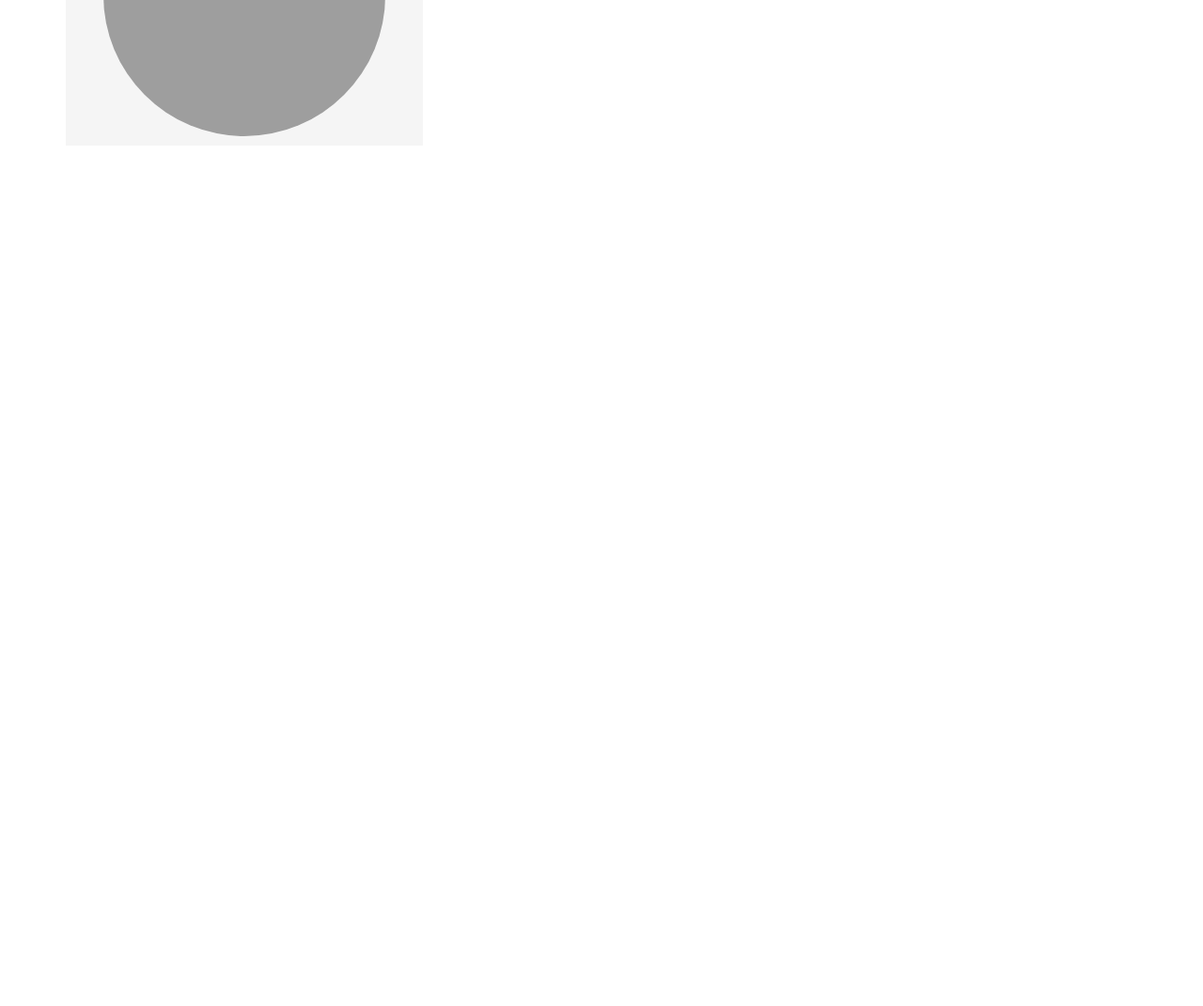
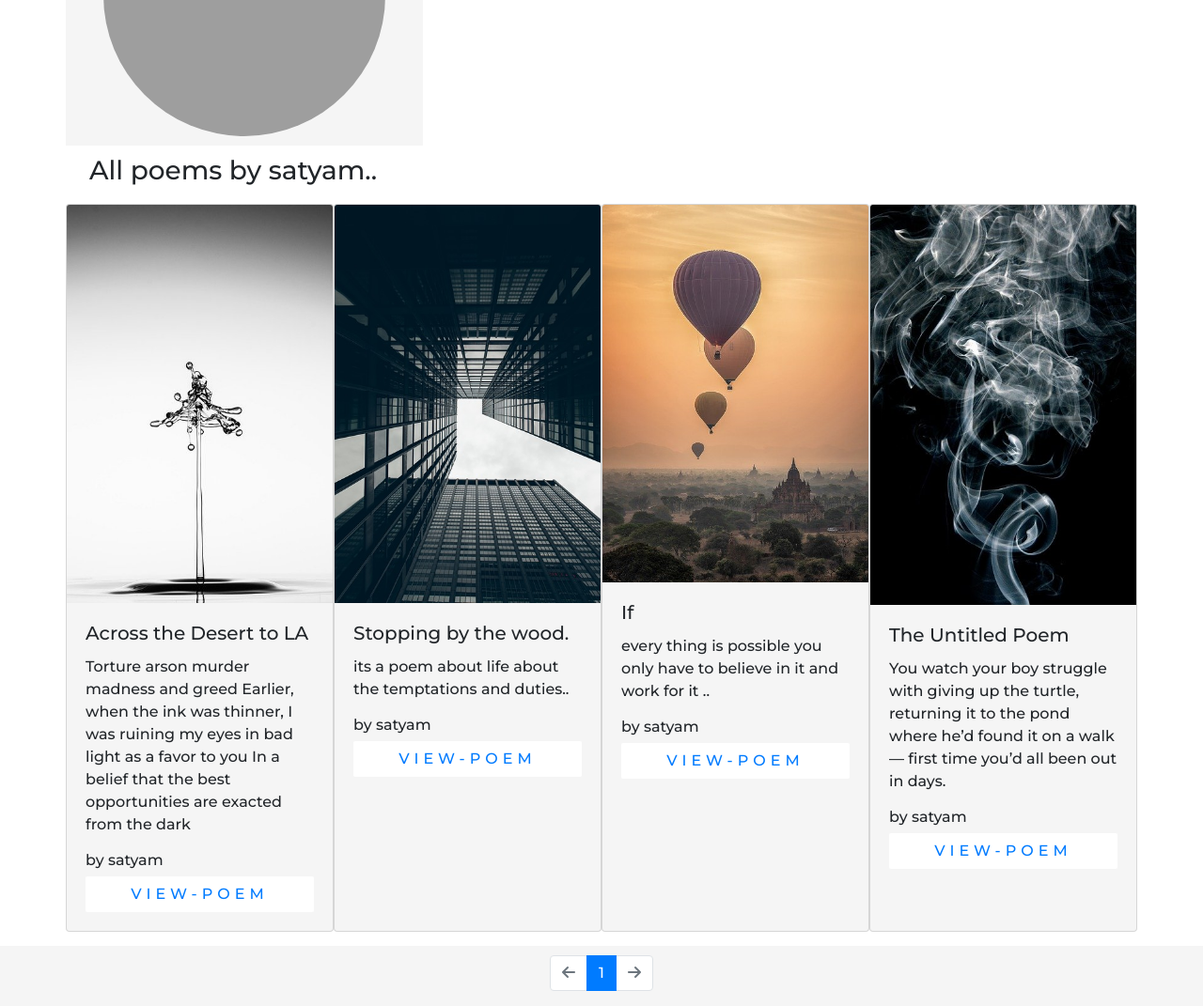
Before and after one commit to satya-sudo/POEMS-POETS, a Django app: page /profile/3 in a window 1280 px wide. Shown: the part 269-1340 px from the top of the page at 94% size. Before the commit the page ends 414 px from the top, so only its background shows below. Run offline with Django 3.2, Linux system fonts and the light colour scheme; data comes from the database, SQL or seed files in the repository; both versions use the stored data as it was after the commit; some libraries are stand-ins or nearby versions; grey boxes are pictures that could not be loaded.

Commit message:
worked on the landing page

```diff
--- a/poems/admin.py
+++ b/poems/admin.py
@@ -2,9 +2,10 @@ from django.contrib import admin
 
 # importing models
 
-from .models import User,User_profile,Poem,Comment
+from .models import User,User_profile,Poem,Comment,Library
 
 admin.site.register(User)
 admin.site.register(User_profile)
 admin.site.register(Poem)
 admin.site.register(Comment)
+admin.site.register(Library)
--- a/poems/models.py
+++ b/poems/models.py
@@ -18,6 +18,7 @@ class Poem(models.Model):
     title = models.CharField(blank=True,default='The Untitled Poem',max_length=30)
     discription = models.TextField(blank=True)
     content = models.TextField()
+    cover_image =  models.ImageField(upload_to='images/',default='images/stock.jpg')
     published = models.BooleanField(default=False)
     created_on =  models.DateTimeField(auto_now_add=True)
 
@@ -26,3 +27,8 @@ class Comment(models.Model):
     poem = models.ForeignKey(Poem,on_delete=models.CASCADE,related_name='comments')
     content = models.TextField(blank=False)
     commented_on =  models.DateTimeField(auto_now_add=True)
+
+class Library(models.Model):
+    user = models.ForeignKey(User,on_delete=models.CASCADE,related_name='library')
+    poem = models.ForeignKey(Poem,on_delete=models.CASCADE)
+    added_on =  models.DateTimeField(auto_now_add=True)
--- a/poems/static/poems/index.js
+++ b/poems/static/poems/index.js
@@ -28,6 +28,21 @@ document.addEventListener('DOMContentLoaded',() =>{
     } catch (err){
         console.log(err);
     }
+    try{
+        document.querySelector('#i_ur').addEventListener('click',() => add_to_libray())
+    } catch (err){
+        console.log(err);
+    }
+    try{
+        document.querySelector('#n_ur').addEventListener('click',() => remove_from_libray())
+    } catch (err){
+        console.log(err);
+    }
+    try{
+        document.querySelector('#d_ur').addEventListener('click',() => disabled_libray())
+    } catch (err){
+        console.log(err);
+    }
 })
 
 
@@ -54,18 +69,68 @@ function commentbox(){
     x = document.querySelector('#comment-toggle');
     if (comment_pannel.style.display === 'block'){
         comment_pannel.style.display = 'none';
-        x.innerHTML =  'view-comments';
+        x.innerHTML =  '<i class="fas fa-comments"></i>';
 
     }else{
-        x.innerHTML =  'hide-comments';
+        x.innerHTML =  '<i class="far fa-comments"></i>';
         comment_pannel.style.display = 'block';
     }
 
 }
 
 
+function add_to_libray(){
+    let location_current = window.location.href;
+    let pk = location_current.split('/')[4];
+
+    fetch(location_current,{
+        method: 'PUT',
+        body: JSON.stringify({
+            type: 'add_library',
+            pk: pk
+        }),
+        credentials: 'same-origin',
+        headers: {
+            'X-CSRFToken': getCookie('csrftoken')
+        }
+    });
+    let s = document.querySelector('#i_ur');
+    s.id = 'n_ur';
+    s.innerHTML ='unLike'
+    try{
+        document.querySelector('#n_ur').addEventListener('click',() => remove_from_libray())
+    } catch (err){
+        console.log(err);
+    }
+}
 
 
+
+function remove_from_libray(){
+    let location_current = window.location.href;
+    let pk = location_current.split('/')[4];
+
+    fetch(location_current,{
+        method: 'PUT',
+        body: JSON.stringify({
+            type: 'remove_library',
+            pk: pk
+        }),
+        credentials: 'same-origin',
+        headers: {
+            'X-CSRFToken': getCookie('csrftoken')
+        }
+    });
+    let s = document.querySelector('#n_ur');
+    s.id = 'i_ur';
+    s.innerHTML = 'like'
+    //setTimeout()
+    try{
+        document.querySelector('#i_ur').addEventListener('click',() => add_to_libray())
+    } catch (err){
+        console.log(err);
+    }
+}
 
 function post_comment(){
     let comment =  document.querySelector('#comment-box-text-area').value
@@ -109,12 +174,12 @@ function post_comment(){
 function fullscreentoggle(){
     header_div = document.querySelector('#header');
     x = document.querySelector('#full-screen');
-    if (header_div.style.display === 'flex'){
+    if (header_div.style.display === 'flex' || header_div.style.display === 'inline-block'){
         header_div.style.display = 'none';
-        x.innerHTML =  'exit-fullscreen';
+        x.innerHTML =  '<i class="fas fa-compress"></i>';
 
     }else{
-        x.innerHTML =  'full-screen';
+        x.innerHTML =  '<i class="fas fa-expand"></i>';
         header_div.style.display = 'flex';
     }
 
--- a/poems/static/poems/styles.css
+++ b/poems/static/poems/styles.css
@@ -188,13 +188,14 @@ nav{
     display: flex;
     justify-content: space-around;
     width: 80%;
-
+    margin-bottom: 0%;
 
 }
 
 .tool-items li{
     list-style: None;
     cursor:pointer;
+
 }
 
 hr{
@@ -214,3 +215,35 @@ hr{
 .comment-div p {
     font-size: 18px;
 }
+
+.valer{
+    display: flex;
+}
+
+.card{
+    margin-left: 0px;
+    margin-right: 0px;
+    padding-left: 0px;
+    padding-right: 0px;
+    background-color: whitesmoke;
+    font-family: 'Montserrat', sans-serif;
+
+}
+
+.opening{
+    text-transform: uppercase;
+    font-family: 'Montserrat', sans-serif;
+    letter-spacing: 5px;
+}
+
+.cus-button-2{
+    text-transform: uppercase;
+    letter-spacing: 5px;
+    width: 100%;
+    padding: 5px;
+    border: white 2px solid;
+    border-radius: 2px;
+    background-color: white;
+    width: 100%;
+    text-align: center;
+}
--- a/poems/templates/poems/profile.html
+++ b/poems/templates/poems/profile.html
@@ -35,5 +35,70 @@
            </div>
 
         </div>
+
+        <h3 style="padding: 10px;">All poems by {{requested_user.username}}..</h3>
+
+
+        <div class="row">
+            {% for i in posts %}
+            <div class="card col-xl-3 col-lg-4 col-md-6 col-sm-6">
+                <img src="{{i.cover_image.url}}" class="card-img-top" alt="...">
+                <div class="card-body">
+                  <h5 class="card-title">{{i.title}}</h5>
+                  <p class="card-text">{{i.discription}}</p>
+                  <h6>by {{i.user.username}}</h6>
+                  <button class="cus-button-2"><a href="#" >view-poem</a></button>
+                </div>
+            </div>
+            {% empty %}
+            <h5> This user has not posted any poems yet... </h5>
+
+
+            {% endfor %}
+        </div>
+
+
+    </div>
+
+    <nav style="padding-top: 10px;
+    margin-top: 15px;">
+        <ul class="pagination">
+        {% if posts.has_previous %}
+            <li class="page-item">
+                <a href ="?page={{ posts.previous_page_number}}" class="page-link">Previous</a>
+            </li>
+        {% else %}
+            <li class="page-item disabled">
+                <span class="page-link"><i class="fas fa-arrow-left"></i></span>
+            </li>
+        {% endif %}
+
+        {% for i in posts.paginator.page_range %}
+            {% if i == posts.number %}
+                <li class="page-item active">
+                <span class="page-link">
+                  {{ i }}
+                <span class="sr-only">(current)</span>
+                </span>
+                </li>
+            {% else %}
+                <li class="page-item"><a class="page-link" href="?page={{ i }}">{{ i }}</a></li>
+            {% endif %}
+
+        {% endfor %}
+        {% if posts.has_next %}
+            <li class="page-item">
+                <a href ="?page={{ posts.next_page_number }}" class="page-link">Next</a>
+            </li>
+        {% else %}
+            <li class="page-item disabled">
+                <span class="page-link"><i class="fas fa-arrow-right"></i></span>
+            </li>
+        {% endif %}
+
+        </ul>
+    </nav>
+
+
     </div>
 {% endblock %}
--- a/poems/views.py
+++ b/poems/views.py
@@ -6,7 +6,9 @@ from django.shortcuts import render
 from django.http import HttpResponse,HttpResponseRedirect
 from django.urls import reverse
 
-from .models import User,User_profile,Poem,Comment
+from django.core.paginator import Paginator,PageNotAnInteger,EmptyPage
+
+from .models import User,User_profile,Poem,Comment,Library
 
 import json
 
@@ -54,11 +56,54 @@ def handle_json_request(request,data):
         comment = Comment(user = user_requested,poem= poem,content=data['comment'])
         comment.save()
 
+    elif data['type'] == 'remove_library':
+        try:
+            requested_user = User.objects.get(pk= request.user.pk)
+        except User.DoesNotExist:
+            return
+        try:
+            requested_poem = Poem.objects.get(pk=data['pk'])
+        except Poem.DoesNotExist:
+            return
+        try:
+            l = Library.objects.get(user=requested_user,poem=requested_poem)
+            l.delete()
+        except Library.DoesNotExist:
+            return
+    elif data['type'] == 'add_library':
+        try:
+            requested_user = User.objects.get(pk= request.user.pk)
+        except User.DoesNotExist:
+            return
+        try:
+            requested_poem = Poem.objects.get(pk=data['pk'])
+        except Poem.DoesNotExist:
+            return
+        try:
+            l = Library.objects.get(user=requested_user,poem=requested_poem)
+            return
+        except Library.DoesNotExist:
+            l = Library(user=requested_user,poem=requested_poem)
+            l.save()
+            return
 
+def pignate(request,posts):
+    page = request.GET.get('page',1)
+    paginator = Paginator(posts,10)
+
+    try:
+        post_page = paginator.page(page)
+    except PageNotAnInteger:
+        post_page  = paginator.page(1)
+    except EmptyPage:
+        post_page = paginator.page(paginator.num_pages)
+
+    return post_page
 
 # index view
 def index(request):
-    return render(request,"poems/index.html")
+    all_poems = Poem.objects.all().filter(published=True).order_by('-created_on')
+    return render(request,"poems/index.html",{'posts':pignate(request,all_poems)})
 
 # login view
 def login_view(request):
@@ -121,6 +166,7 @@ def register(request):
     else:
         return render(request,"poems/register.html")
 
+
 # User profile view
 def user_view(request,pk):
 
@@ -141,10 +187,11 @@ def user_view(request,pk):
         if requested_user == request.user:
             self_view = True
 
+        poems = Poem.objects.all().filter(user=requested_user)
 
         return render(request,"poems/profile.html",{
             "requested_user":requested_user,
-            'self_view':self_view
+            'self_view':self_view,'posts':pignate(request,poems)
 
         })
 
@@ -198,6 +245,21 @@ def poem_view(request,pk):
     except Poem.DoesNotExist:
         return HttpResponseRedirect(reverse("index"))
 
+    user_logged = True
+    library = False
+    try:
+        user = User.objects.get(pk= request.user.pk)
+    except User.DoesNotExist:
+        user_logged = False
+
+    if user_logged:
+        for each in user.library.all():
+            if each.poem.pk == pk:
+                library = True
+                break
+
+
+
     comments = Comment.objects.all().filter(poem=poem).order_by('-commented_on')[:10]
 
-    return render(request,'poems/poem_view.html',{'poem':poem,'content':content,'comments':comments})
+    return render(request,'poems/poem_view.html',{'poem':poem,'content':content,'comments':comments,'user_logged':user_logged,'library':library})
```
Also changed, not shown: poems/templates/poems/index.html (+67 -2 lines), poems/templates/poems/poem_view.html (+13 -5 lines), db.sqlite3, media/images/buildings-1149851_640.jpg (added), media/images/drip-1066410_640.jpg (added), media/images/hot-air-ballon-1807521_640.jpg (added), media/images/stock.jpg (added), poems/migrations/0007_library.py (added), poems/migrations/0008_poem_cover_image.py (added), poems/migrations/0009_auto_20201025_1117.py (added).
